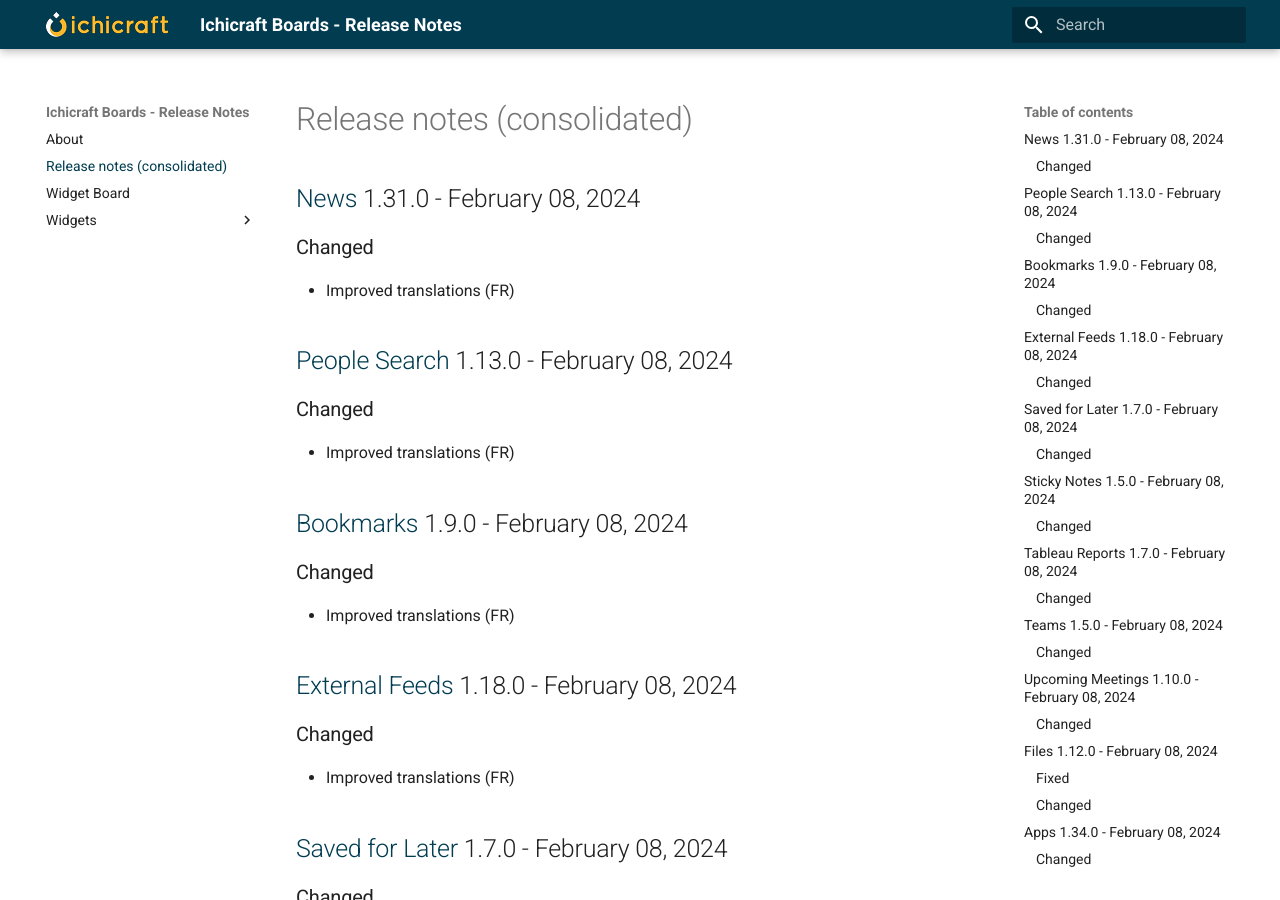
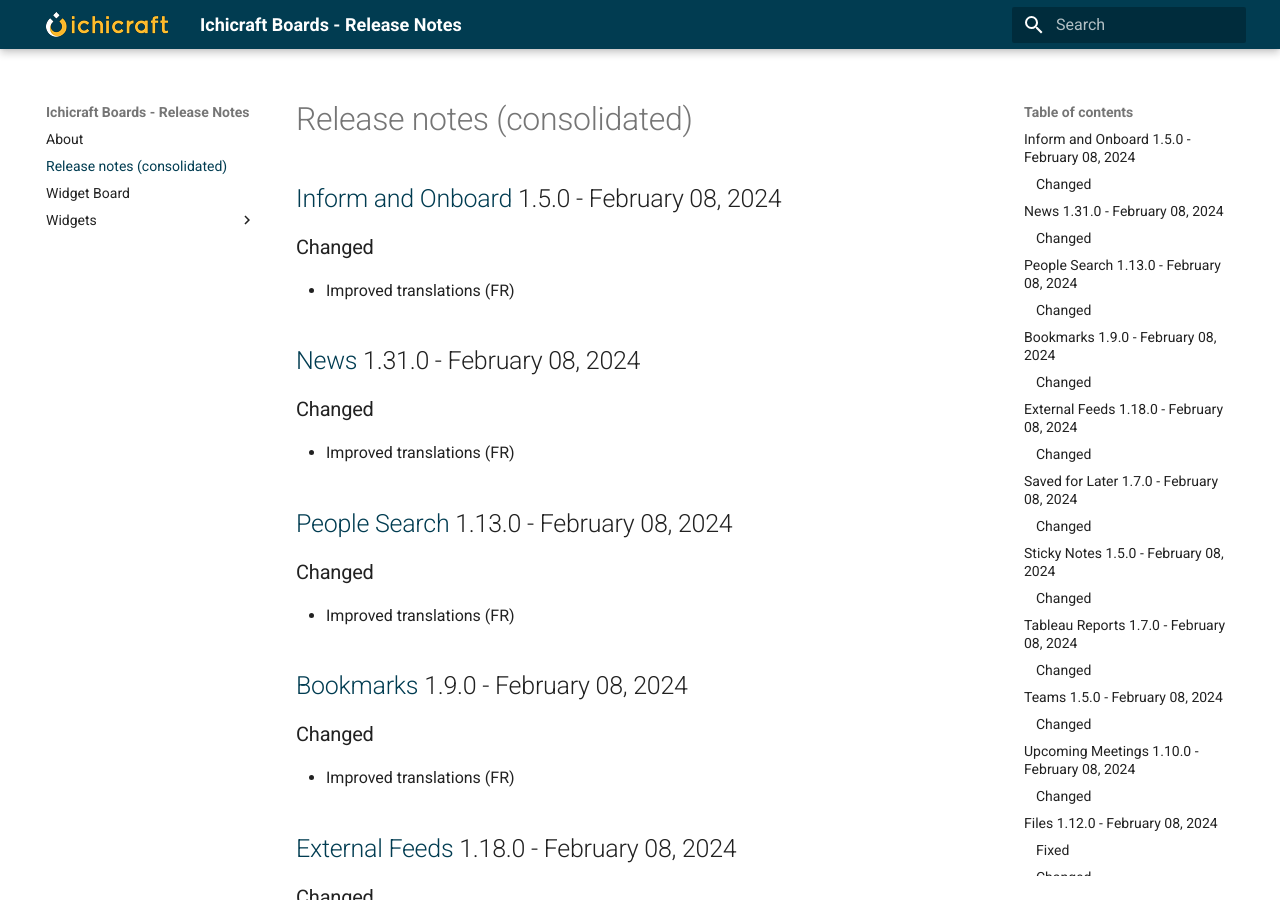
Before and after one commit to ichicraft/widgets-docs, an MkDocs documentation site: the page built from docs/Release-notes-(consolidated).md, in a window 1280 px wide and 900 px high. Built offline with MkDocs 1.6.1 and Material for MkDocs 9.7.7, drawn with Linux system fonts in a browser that asks for light colours.

Commit message:
Release notes updated by BuildService

```diff
--- a/docs/Release-notes-(consolidated).md
+++ b/docs/Release-notes-(consolidated).md
@@ -1,3 +1,8 @@
+## [Inform and Onboard](./Widgets/Inform and Onboard.md) 1.5.0 - February 08, 2024
+
+### Changed
+- Improved translations (FR)
+
 ## [News](./Widgets/News.md) 1.31.0 - February 08, 2024
 
 ### Changed
```
Also changed, not shown: docs/Widgets/Inform and Onboard.md (+5 -0 lines).
